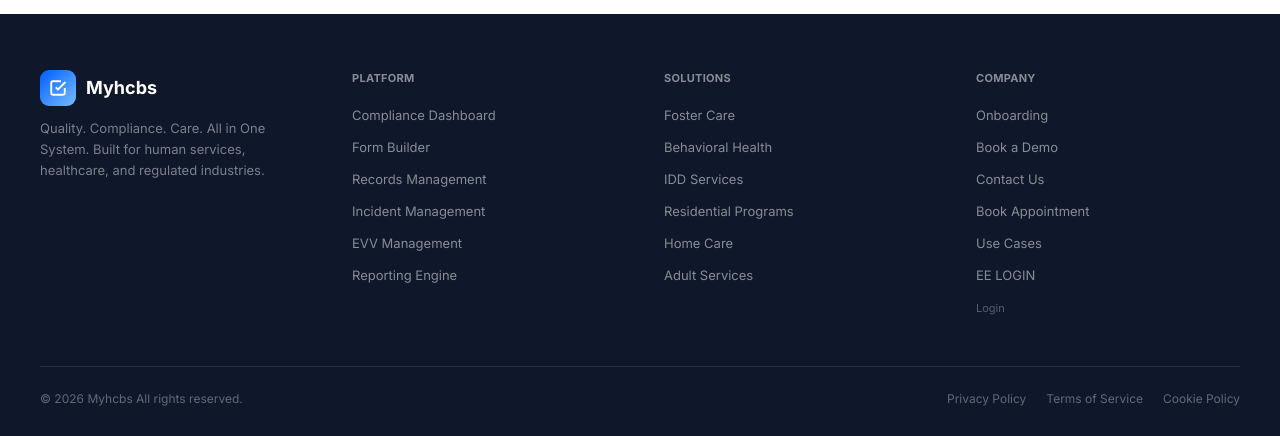
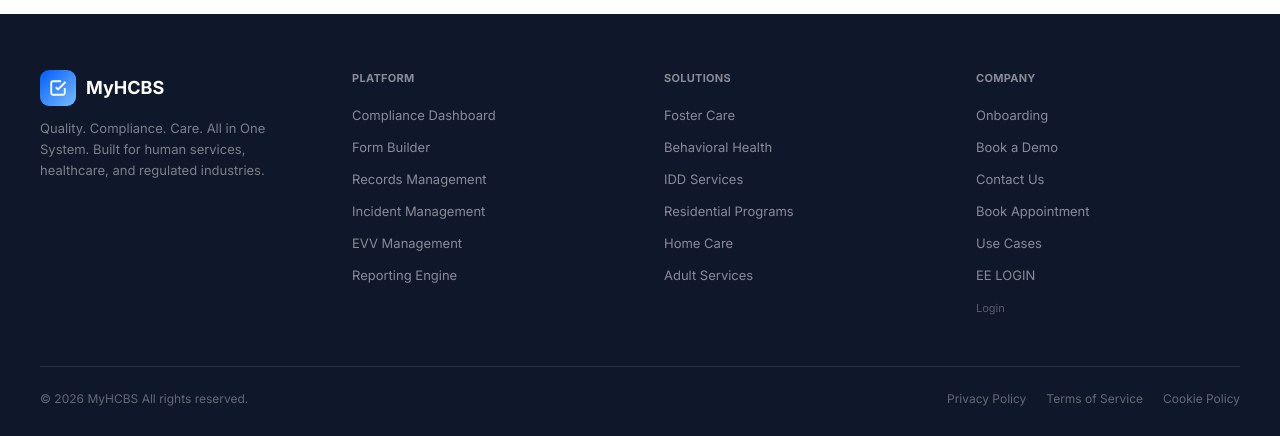
Before and after one commit to Sharnese/Landing, a React (Vite) app: page / in a window 1280 px wide. Shown: the part 6231-6667 px from the top of the page. Built offline with nearby package versions, Linux system fonts and the light colour scheme; no server answers; the database is empty.

Commit message:
Correct brand name to 'MyHCBS' in Footer component

```diff
--- a/src/components/site/Footer.tsx
+++ b/src/components/site/Footer.tsx
@@ -15,7 +15,7 @@
           }}>
               <svg viewBox="0 0 24 24" fill="none" stroke="#fff" strokeWidth="2.5" className="w-[18px] h-[18px]"><path d="M9 11l3 3L22 4" /><path d="M21 12v7a2 2 0 01-2 2H5a2 2 0 01-2-2V5a2 2 0 012-2h11" /></svg>
             </div>
-            Myhcbs
+            MyHCBS
           </div>
           <p className="text-[13px] text-white/45 leading-relaxed max-w-[280px]" data-mixed-content="true">{BRAND.primarySlogan} Built for human services, healthcare, and regulated industries.</p>
         </div>
@@ -42,7 +42,7 @@
         </div>
       </div>
       <div className="border-t border-white/10 pt-6 flex flex-col sm:flex-row justify-between items-center gap-3">
-        <p className="text-xs text-white/35" data-mixed-content="true">© {new Date().getFullYear()} Myhcbs All rights reserved.</p>
+        <p className="text-xs text-white/35" data-mixed-content="true">© {new Date().getFullYear()} MyHCBS All rights reserved.</p>
         <div className="flex gap-5">{['Privacy Policy', 'Terms of Service', 'Cookie Policy'].map(x => <a key={x} href="#" className="text-xs text-white/35 hover:text-white/60 transition">{x}</a>)}</div>
       </div>
     </div>
```
